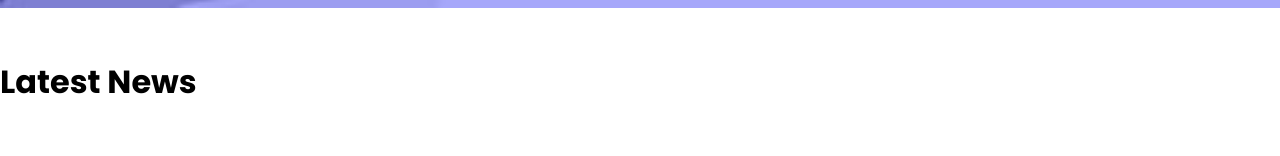
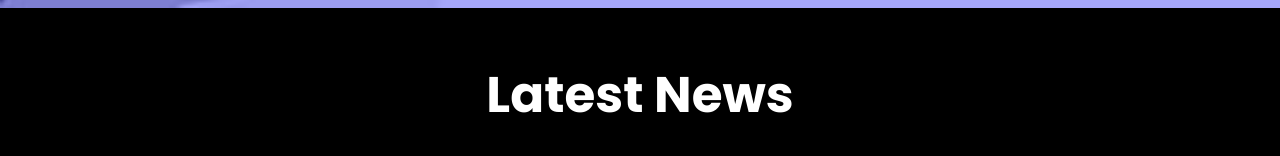
Before and after one commit to harshivkrishna/vision-club, a React (Vite) app in the folder vision/: page / in a window 1280 px wide. Shown: the part 792-948 px from the top of the page. Built offline with nearby package versions, Linux system fonts and the light colour scheme.

Commit message:
modified:   vision/src/components/news.css

```diff
--- a/vision/src/components/news.css
+++ b/vision/src/components/news.css
@@ -1,9 +1,13 @@
 .news-title{
     font-family: 'Poppins',sans-serif;
-    margin-top: 50px;
+    background-color: black;
+    color: white;
+    padding: 50px;
+    text-align: center;
+    font-size: 50px;
 }
 .news-container{
-    margin-top: 50px;
+    /* margin-top: 50px; */
     width: 100%;
     height: fit-content;
     display: flex;
```
